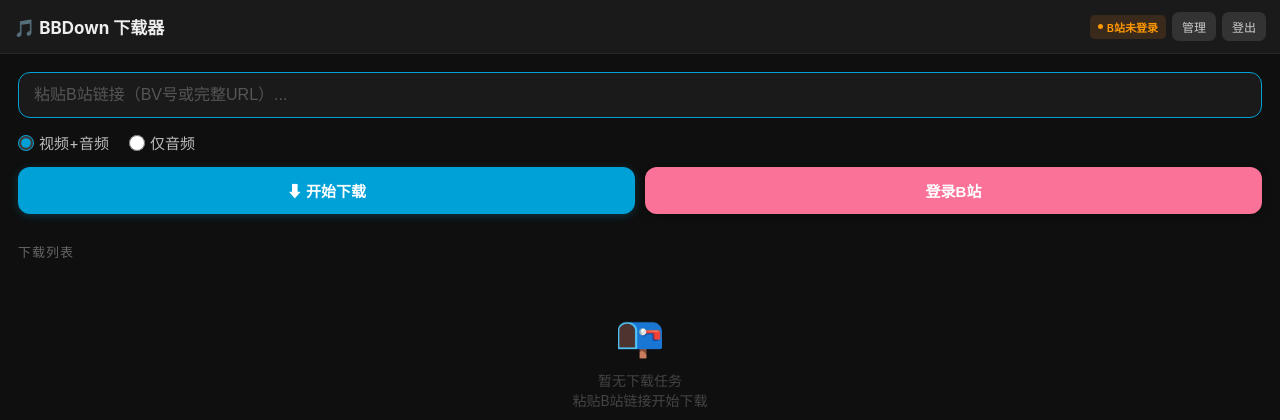
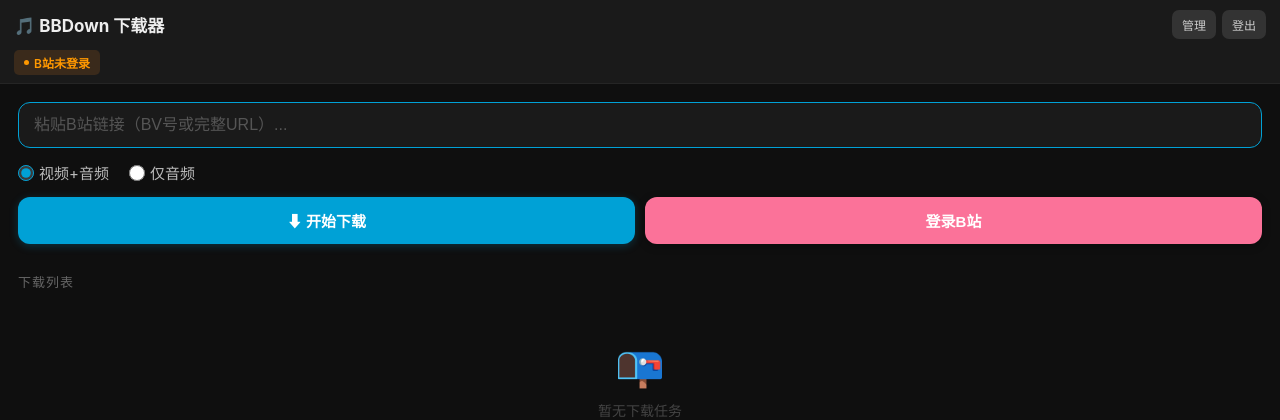
Before and after one commit to AuYang261/bbdown_mobile, a Flask app: page / in a window 1280 px wide. Shown: the top 420 px of the page. Run offline with Flask 3, Linux system fonts and the light colour scheme; the visitor is signed in with stand-in values (Sample User, id 1); data that the repository does not hold is empty; parts of the project's set-up code (start-up, migrations or seed data) failed here and were passed over.

Commit message:
fix: move B站 status badge to its own row below header title

```diff
--- a/bbdown_mobile/templates/index.html
+++ b/bbdown_mobile/templates/index.html
@@ -9,26 +9,19 @@
 body { font-family: -apple-system, BlinkMacSystemFont, "Segoe UI", Roboto, sans-serif; background: #0f0f0f; color: #eee; min-height: 100vh; padding-bottom: 40px; }
 
 /* ---- header ---- */
-.header { display: flex; justify-content: space-between; align-items: center; padding: 12px 14px; background: #1a1a1a; position: sticky; top: 0; z-index: 10; border-bottom: 1px solid #252525; }
+.header { background: #1a1a1a; position: sticky; top: 0; z-index: 10; border-bottom: 1px solid #252525; }
+.header-row { display: flex; justify-content: space-between; align-items: center; padding: 10px 14px; }
 .header h1 { font-size: 17px; font-weight: 700; white-space: nowrap; }
 .header-btns { display: flex; gap: 6px; align-items: center; flex-shrink: 0; }
 .header-btns button { padding: 6px 10px; font-size: 12px; background: #333; color: #ccc; border: none; border-radius: 7px; cursor: pointer; transition: background 0.2s; white-space: nowrap; }
 .header-btns button:active { background: #444; }
-.bili-status { display: inline-flex; align-items: center; gap: 4px; padding: 4px 8px; border-radius: 5px; font-size: 11px; font-weight: 600; white-space: nowrap; }
+.bili-status-bar { padding: 0 14px 8px; }
+.bili-status { display: inline-flex; align-items: center; gap: 5px; padding: 4px 10px; border-radius: 5px; font-size: 12px; font-weight: 600; }
 .bili-status.on { background: #1b3a2a; color: #4caf50; }
 .bili-status.off { background: #3a2a1b; color: #ff9800; }
 .bili-dot { width: 5px; height: 5px; border-radius: 50%; display: inline-block; flex-shrink: 0; }
 .bili-status.on .bili-dot { background: #4caf50; }
 .bili-status.off .bili-dot { background: #ff9800; }
-/* narrow screen: collapse status badge to dot + icon only */
-@media (max-width: 380px) {
-  .header { padding: 10px 12px; }
-  .header h1 { font-size: 15px; }
-  .bili-status .bili-text { display: none; }
-  .bili-status { padding: 4px 6px; }
-  .header-btns { gap: 4px; }
-  .header-btns button { padding: 5px 8px; font-size: 11px; }
-}
 
 /* ---- form ---- */
 .form-area { padding: 18px; }
@@ -102,13 +95,17 @@ body { font-family: -apple-system, BlinkMacSystemFont, "Segoe UI", Roboto, sans-
 
 <!-- header -->
 <div class="header">
-  <h1>🎵 BBDown 下载器</h1>
-  <div class="header-btns">
-    <span class="bili-status off" id="biliStatusBadge" title="B站登录状态">
-      <span class="bili-dot"></span> <span class="bili-text">B站未登录</span>
+  <div class="header-row">
+    <h1>🎵 BBDown 下载器</h1>
+    <div class="header-btns">
+      {% if is_admin %}<button onclick="openUserModal()">管理</button>{% endif %}
+      <button onclick="logout()">登出</button>
+    </div>
+  </div>
+  <div class="bili-status-bar">
+    <span class="bili-status off" id="biliStatusBadge">
+      <span class="bili-dot"></span> B站未登录
     </span>
-    {% if is_admin %}<button onclick="openUserModal()">管理</button>{% endif %}
-    <button onclick="logout()">登出</button>
   </div>
 </div>
 
@@ -204,12 +201,12 @@ function updateBiliUI() {
     btn.textContent = '退出B站';
     btn.className = 'btn-bili logged-in';
     badge.className = 'bili-status on';
-    badge.innerHTML = '<span class="bili-dot"></span> <span class="bili-text">B站已登录</span>';
+    badge.innerHTML = '<span class="bili-dot"></span> B站已登录';
   } else {
     btn.textContent = '登录B站';
     btn.className = 'btn-bili logged-out';
     badge.className = 'bili-status off';
-    badge.innerHTML = '<span class="bili-dot"></span> <span class="bili-text">B站未登录</span>';
+    badge.innerHTML = '<span class="bili-dot"></span> B站未登录';
   }
 }
 
```
